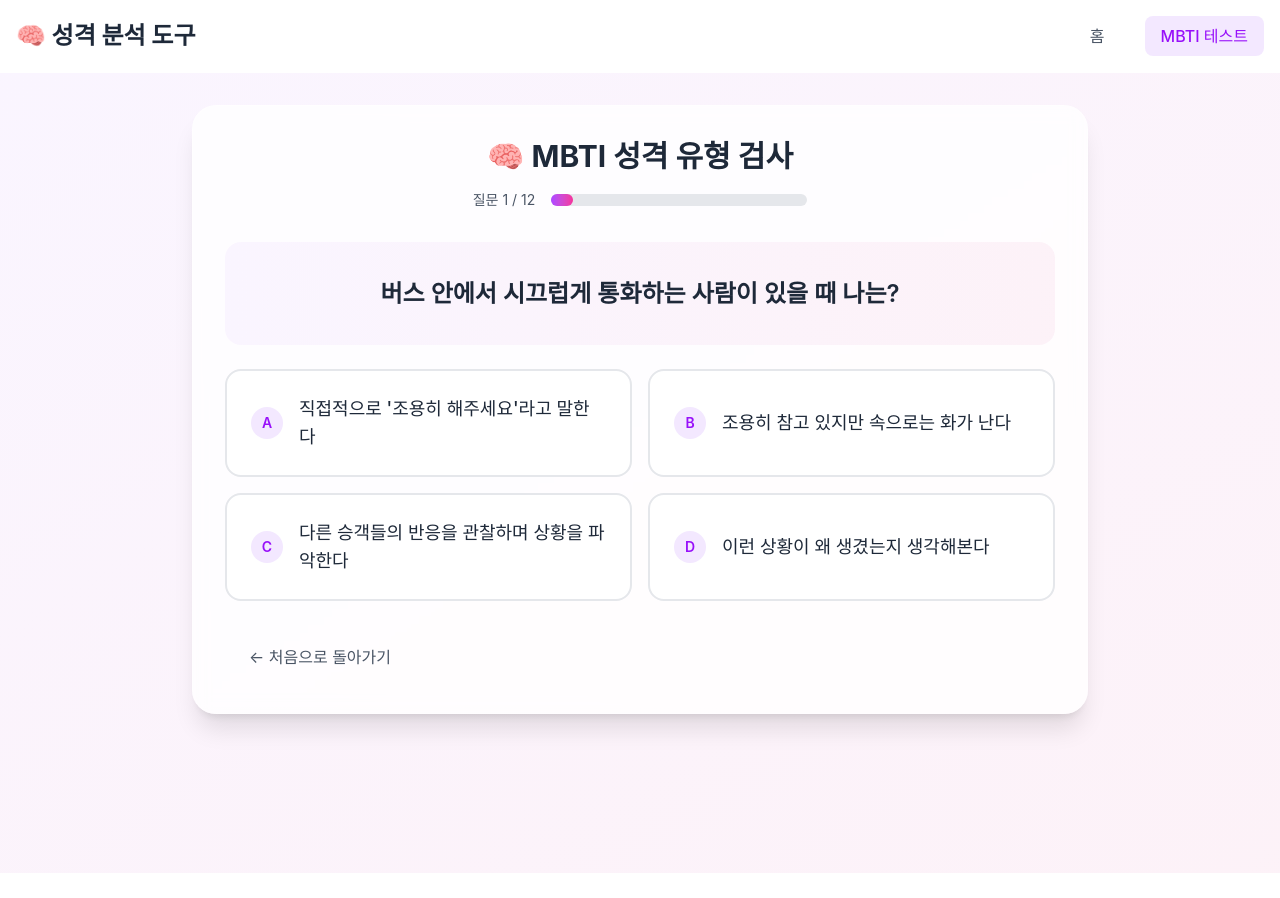
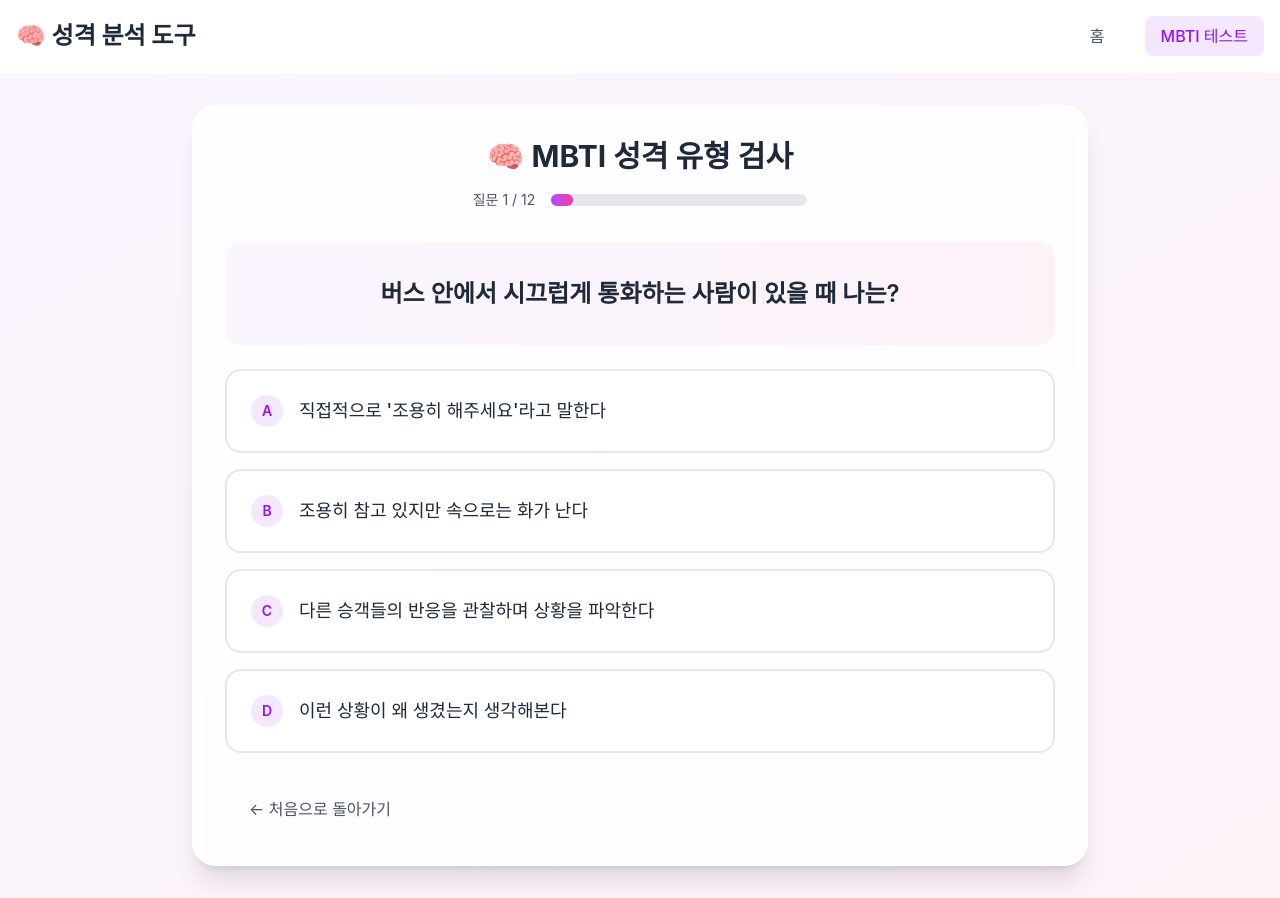
Before and after one commit to als8921/vibe_coding, a Next.js app: page /mbti in a window 1280 px wide. Both pictures are taken after a click on the button "테스트 시작하기 🚀". Before the commit the page ends 873 px from the top, so only its background shows below. Built offline with nearby package versions, Linux system fonts and the light colour scheme.

Commit message:
design: 검사 화면 질문 디자인 수정

```diff
--- a/src/app/components/TestPage.tsx
+++ b/src/app/components/TestPage.tsx
@@ -77,12 +77,12 @@ export default function TestPage({
           </div>
 
           {/* 선택지 */}
-          <div className="grid grid-cols-1 md:grid-cols-2 gap-4">
+          <div className="flex flex-col space-y-4">
             {currentQ?.options.map((option, index) => (
               <button
                 key={index}
                 onClick={() => handleAnswerSelect(option.types)}
-                className="p-6 text-left bg-white dark:bg-gray-700 rounded-2xl border-2 border-gray-200 dark:border-gray-600 hover:border-purple-400 dark:hover:border-purple-500 hover:bg-purple-50 dark:hover:bg-purple-900/20 transition-all duration-300 transform hover:scale-[1.02] hover:shadow-lg"
+                className="w-full p-6 text-left bg-white dark:bg-gray-700 rounded-2xl border-2 border-gray-200 dark:border-gray-600 hover:border-purple-400 dark:hover:border-purple-500 hover:bg-purple-50 dark:hover:bg-purple-900/20 transition-all duration-300 transform hover:scale-[1.02] hover:shadow-lg"
               >
                 <div className="flex items-center">
                   <div className="w-8 h-8 bg-purple-100 dark:bg-purple-900/30 rounded-full flex items-center justify-center mr-4 flex-shrink-0">
```
